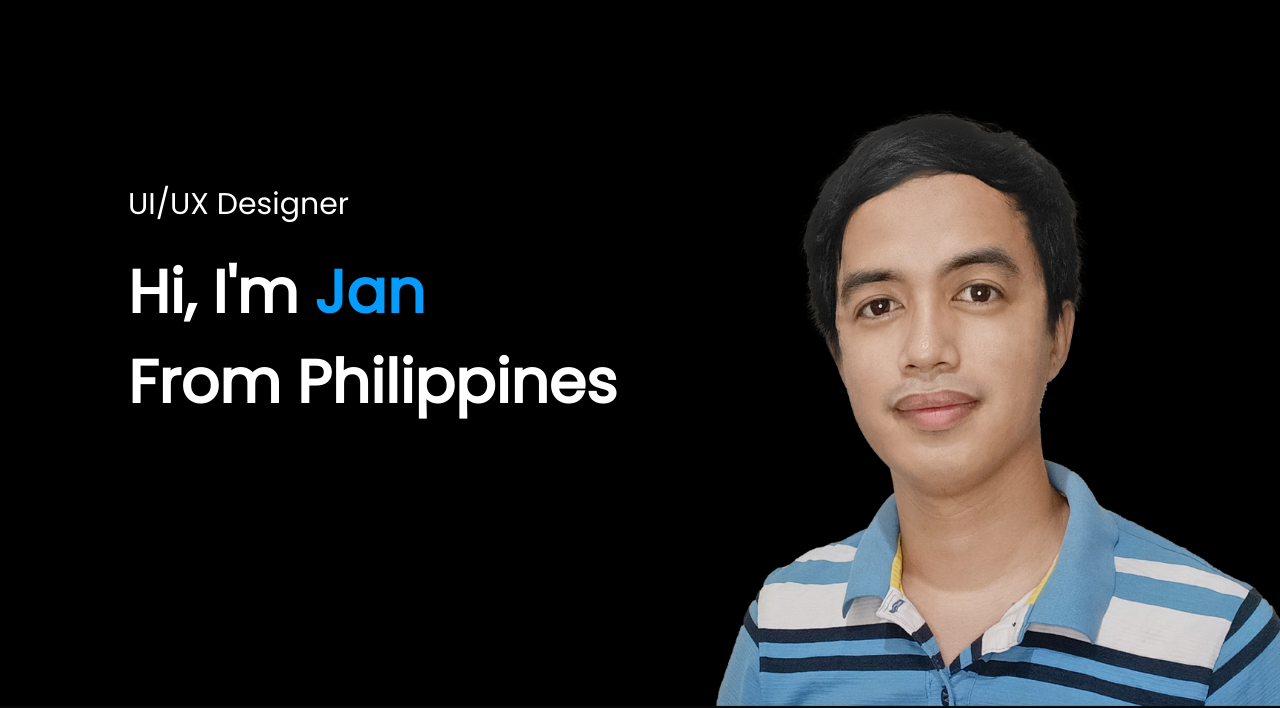
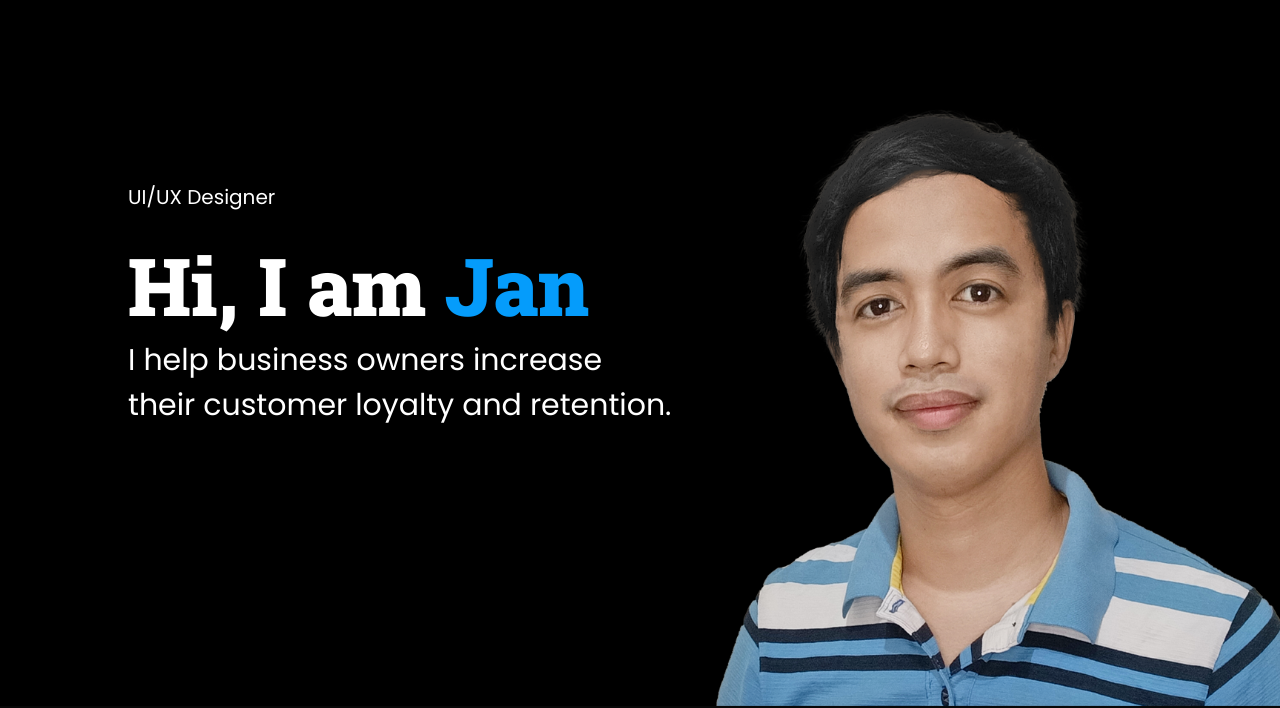
Before and after one commit to janjeyrald/jancortezportfolio, a plain HTML site: page index.html in a window 1280 px wide. Shown: the part 94-802 px from the top of the page. Drawn offline with Linux system fonts and the light colour scheme; a web font is replaced by a local one.

Commit message:
font change

```diff
--- a/index.html
+++ b/index.html
@@ -28,8 +28,9 @@
           <i class="fas fa-solid fa-bars" onclick="openMenu()"></i>
         </nav>
         <div class="header-text">
-          <p>UI/UX Designer</p>
-          <h1>Hi, I'm <span>Jan</span><br />From Philippines</h1>
+          <p id="job">UI/UX Designer</p>
+          <h1>Hi, I am <span>Jan</span></h1>
+          <p>I help business owners increase <br>their customer loyalty and retention.</p>
         </div>
       </div>
     </div>
--- a/style.css
+++ b/style.css
@@ -1,4 +1,5 @@
 @import url('https://fonts.googleapis.com/css2?family=Poppins&display=swap');
+@import url('https://fonts.googleapis.com/css2?family=Gentium+Book+Basic:wght@700&family=Poppins&family=Roboto+Slab:wght@900&display=swap');
 
 *{
     margin: 0;
@@ -63,11 +64,18 @@ nav ul li a:hover::after{
     font-size: 30px;
 }
 .header-text h1{
-    font-size: 60px;
+    font-family: 'Roboto Slab', serif;
+    font-weight: 800;
+    font-size: 80px;
     margin-top: 20px;
 }
 .header-text h1 span{
     color:#059cfb;
+    font-family: 'Roboto Slab', serif;
+    font-weight: 800;
+}
+#job{
+    font-size: 20px;
 }
 /* ----------------About----------------*/
 #about{
@@ -90,6 +98,7 @@ nav ul li a:hover::after{
     flex-basis: 60%;
 }
 .sub-title{
+    font-family: 'Roboto Slab', serif;
     font-size: 60px;
     font-weight: 600;
     color: #fff;
@@ -322,7 +331,7 @@ nav .fas{
         background-image: url(images/phone-background.png);
     }
     .header-text{
-        margin-top: 100%;
+        margin-top: 70%;
         font-size: 16px;
     }
     .header-text h1{
```
